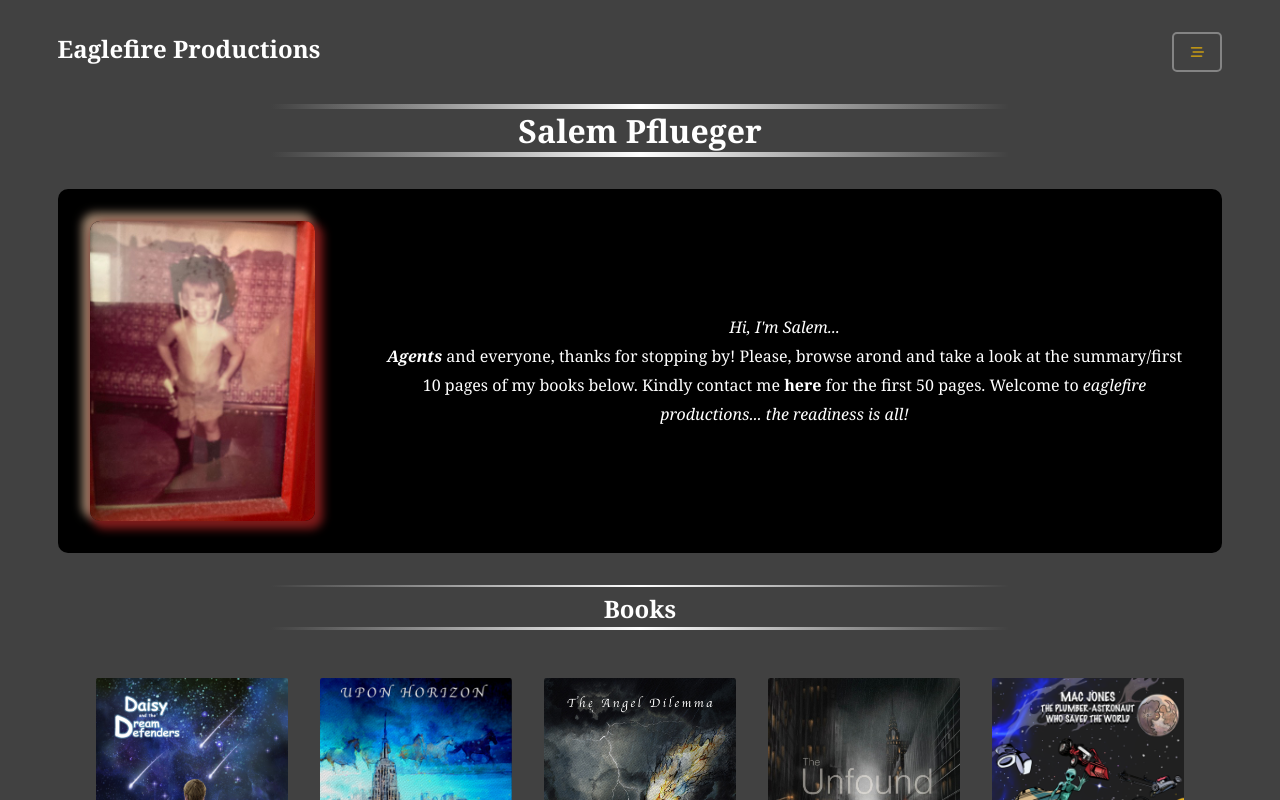
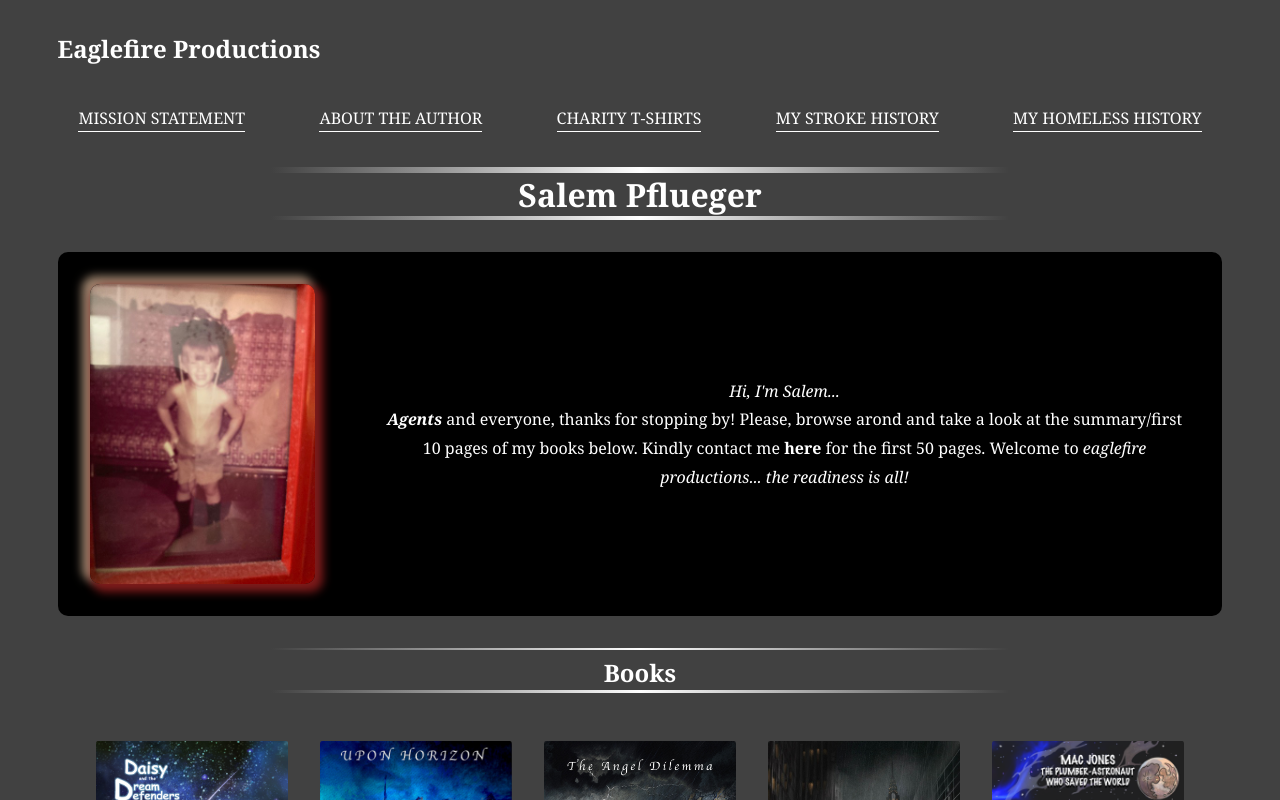
Before and after one commit to jayembailey/eaglefire, a React (Vite) app: page / in a window 1280 px wide. Shown: the top 800 px of the page. Built offline with nearby package versions, Linux system fonts and the light colour scheme.

Commit message:
changed 'a' links to 'Link' in attempt to work with netlify

```diff
--- a/src/App.jsx
+++ b/src/App.jsx
@@ -5,7 +5,7 @@ import macCover from './assets/mac-cover.png'
 import unfoundCover from './assets/unfound-cover.jpg'
 import angelCover from './assets/angel-cover.jpg'
 import salemChild from './assets/salem-child.jpg'
-// import Emailer from './Functions/emailer'
+import { Link } from 'react-router-dom'
 import { sendCustomEmail } from './Functions/Email'
 
 import { useEffect, useState } from 'react'
@@ -59,20 +59,16 @@ function App() {
       <div className='body'>
         <div className="heading">
           <h2>Eaglefire Productions</h2>
-          <button id='drop-button' onClick={displayNav}>
-            <i className="fa-solid fa-bars-staggered"></i>
-          </button>
         </div>
-        {navOn ?
         <header>
           <nav>
-              <a id="navlink" href={'/mission'}>MISSION STATEMENT</a>
-              <a id="navlink" href={'/about'}>ABOUT THE AUTHOR</a>
-              <a id="navlink" href={'/charity'}>CHARITY T-SHIRTS</a>
-              <a id="navlink" href={'/stroke'}>MY STROKE HISTORY</a>
-              <a id="navlink" href={'/homeless'}>MY HOMELESS HISTORY</a>
+              <Link to='/mission' id="navlink">MISSION STATEMENT</Link>
+              <Link to='/about' id="navlink">ABOUT THE AUTHOR</Link>
+              <Link to='/charity' id="navlink">CHARITY T-SHIRTS</Link>
+              <Link to='/stroke' id="navlink">MY STROKE HISTORY</Link>
+              <Link to='/homeless' id="navlink">MY HOMELESS HISTORY</Link>
           </nav>
-        </header> : <></>}
+        </header>
         <div>
           <div className="name-wrapper">
               <h1>Salem Pflueger</h1>
--- a/src/Pages/Tabs/About.jsx
+++ b/src/Pages/Tabs/About.jsx
@@ -6,11 +6,11 @@ const About = () => {
       <div className='body'>
         <header>
           <nav>
-              <a id="navlink" href={'/'}>HOME</a>
-              <a id="navlink" href={'/about'}>MISSION STATEMENT</a>
-              <a id="navlink" href={'/charity'}>CHARITY T-SHIRTS</a>
-              <a id="navlink" href={'/stroke'}>MY STROKE HISTORY</a>
-              <a id="navlink" href={'/homeless'}>MY HOMELESS HISTORY</a>
+            <Link to='/' id="navlink">HOME</Link>
+            <Link to='/mission' id="navlink">MISSION STATEMENT</Link>
+            <Link to='/charity' id="navlink">CHARITY T-SHIRTS</Link>
+            <Link to='/stroke' id="navlink">MY STROKE HISTORY</Link>
+            <Link to='/homeless' id="navlink">MY HOMELESS HISTORY</Link>
           </nav>
         </header>
         <div className="name-wrapper">
--- a/src/Pages/Tabs/Charity.jsx
+++ b/src/Pages/Tabs/Charity.jsx
@@ -7,11 +7,11 @@ const Charity = () => {
       <div className="body">
         <header>
           <nav>
-              <a id="navlink" href={'/'}>HOME</a>
-              <a id="navlink" href={'/about'}>ABOUT THE AUTHOR</a>
-              <a id="navlink" href={'/charity'}>MISSION STATEMENT</a>
-              <a id="navlink" href={'/stroke'}>MY STROKE HISTORY</a>
-              <a id="navlink" href={'/homeless'}>MY HOMELESS HISTORY</a>
+            <Link to='/' id="navlink">HOME</Link>
+            <Link to='/mission' id="navlink">MISSION STATEMENT</Link>
+            <Link to='/about' id="navlink">ABOUT THE AUTHOR</Link>
+            <Link to='/stroke' id="navlink">MY STROKE HISTORY</Link>
+            <Link to='/homeless' id="navlink">MY HOMELESS HISTORY</Link>
           </nav>
         </header>
         <div className="name-wrapper">
--- a/src/Pages/Tabs/Homeless.jsx
+++ b/src/Pages/Tabs/Homeless.jsx
@@ -6,11 +6,11 @@ const Homeless = () => {
       <div className="body">
         <header>
           <nav>
-              <a id="navlink" href={'/'}>HOME</a>
-              <a id="navlink" href={'/about'}>ABOUT THE AUTHOR</a>
-              <a id="navlink" href={'/charity'}>CHARITY T-SHIRTS</a>
-              <a id="navlink" href={'/stroke'}>MY STROKE HISTORY</a>
-              <a id="navlink" href={'/homeless'}>MISSION STATEMENT</a>
+            <Link to='/' id="navlink">HOME</Link>
+            <Link to='/mission' id="navlink">MISSION STATEMENT</Link>
+            <Link to='/charity' id="navlink">CHARITY T-SHIRTS</Link>
+            <Link to='/stroke' id="navlink">MY STROKE HISTORY</Link>
+            <Link to='/about' id="navlink">ABOUT THE AUTHOR</Link>
           </nav>
         </header>
         <div className="name-wrapper">
--- a/src/Pages/Tabs/Mission.jsx
+++ b/src/Pages/Tabs/Mission.jsx
@@ -6,11 +6,11 @@ const Mission = () => {
         <div className="body">
             <header>
             <nav>
-                <a id="navlink" href={'/'}>HOME</a>
-                <a id="navlink" href={'/about'}>ABOUT THE AUTHOR</a>
-                <a id="navlink" href={'/charity'}>CHARITY T-SHIRTS</a>
-                <a id="navlink" href={'/stroke'}>MY STROKE HISTORY</a>
-                <a id="navlink" href={'/homeless'}>MY HOMELESS HISTORY</a>
+              <Link to='/' id="navlink">HOME</Link>
+              <Link to='/about' id="navlink">ABOUT THE AUTHOR</Link>
+              <Link to='/charity' id="navlink">CHARITY T-SHIRTS</Link>
+              <Link to='/stroke' id="navlink">MY STROKE HISTORY</Link>
+              <Link to='/homeless' id="navlink">MY HOMELESS HISTORY</Link>
             </nav>
             </header>
             <div className="name-wrapper">
--- a/src/Pages/Tabs/Stroke.jsx
+++ b/src/Pages/Tabs/Stroke.jsx
@@ -5,11 +5,11 @@ const Stroke = () => {
     <div className='body'>
       <header>
           <nav>
-              <a id="navlink" href={'/'}>HOME</a>
-              <a id="navlink" href={'/about'}>MISSION STATEMENT</a>
-              <a id="navlink" href={'/charity'}>CHARITY T-SHIRTS</a>
-              <a id="navlink" href={'/stroke'}>ABOUT THE AUTHOR</a>
-              <a id="navlink" href={'/homeless'}>MY HOMELESS HISTORY</a>
+            <Link to='/' id="navlink">HOME</Link>
+            <Link to='/mission' id="navlink">MISSION STATEMENT</Link>
+            <Link to='/charity' id="navlink">CHARITY T-SHIRTS</Link>
+            <Link to='/about' id="navlink">ABOUT THE AUTHOR</Link>
+            <Link to='/homeless' id="navlink">MY HOMELESS HISTORY</Link>
           </nav>
         </header>
         <div className="name-wrapper">
```
Also changed, not shown: 3 other files (tests, documents, lock files or other folders).
